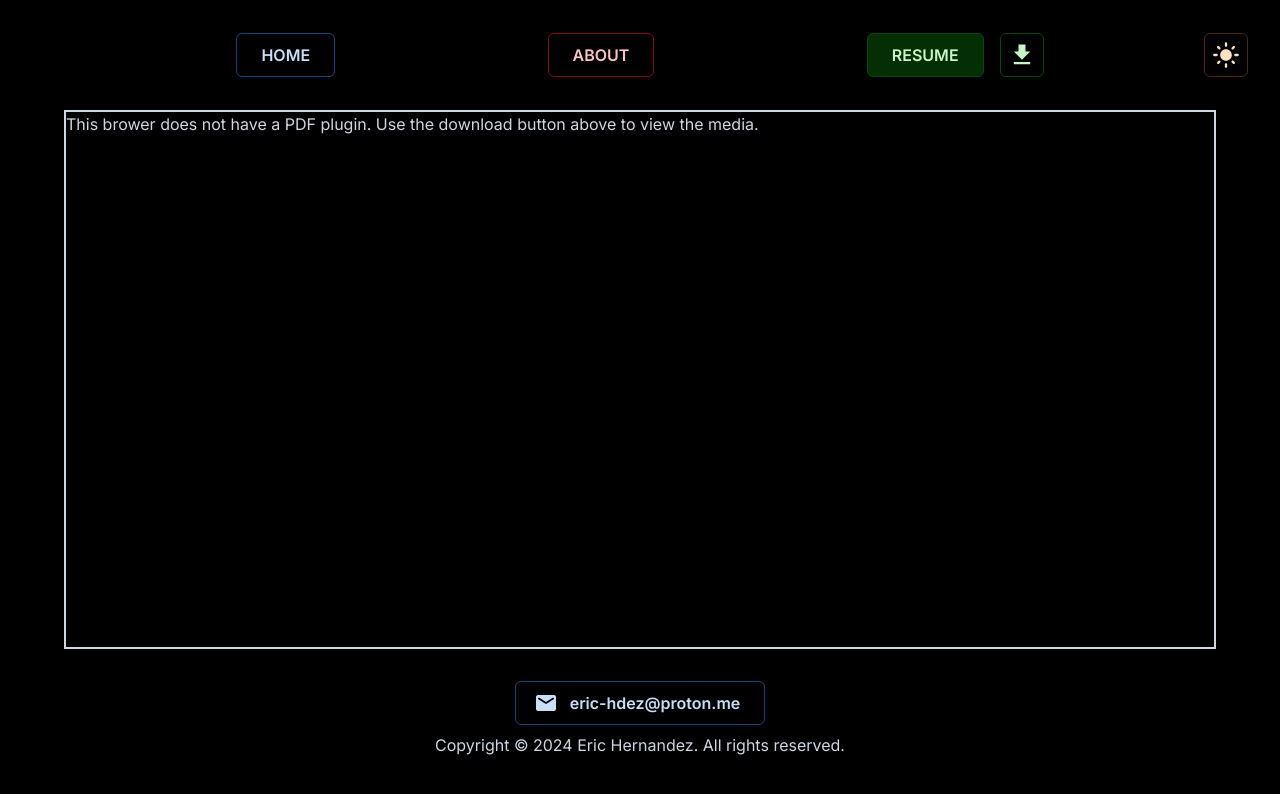
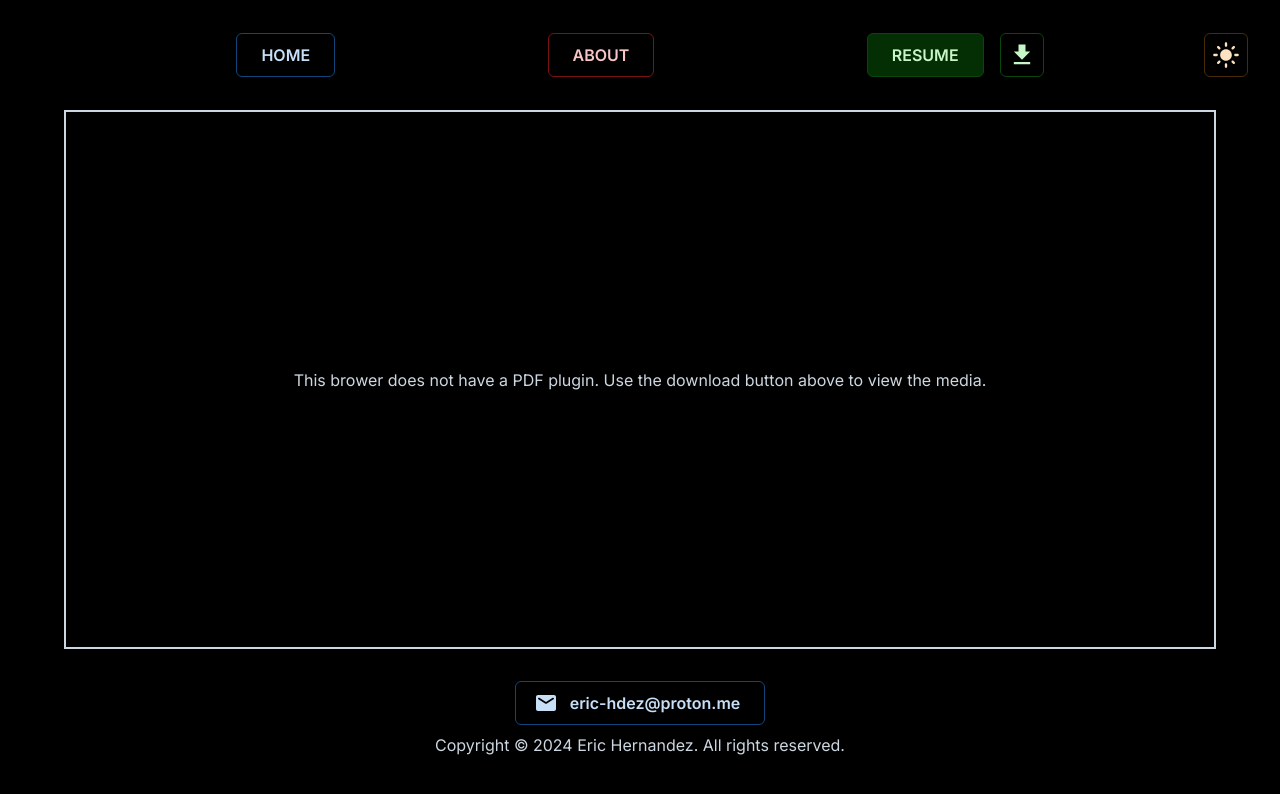
Before and after one commit to eric-hdez/eric-hdez.dev, a Next.js app: page /resume in a window 1280 px wide. Shown: the top 794 px of the page. Built offline with nearby package versions, Linux system fonts and the light colour scheme.

Commit message:
aligning text for browsers that cant display resume

```diff
--- a/src/app/resume/page.tsx
+++ b/src/app/resume/page.tsx
@@ -4,14 +4,14 @@ import { Box, Typography } from '@mui/joy';
 export default function Resume() {
   return (
     <>
-      <Box height="535px">
+      <Box height="535px" alignContent="center">
         <object
-          data="../../../public/eric_hdez_resume_dec.pdf"
+          data="/eric_hdez_resume_dec.pdf"
           type="application/pdf"
           width="100%"
           height="100%"
         >
-          <Typography>
+          <Typography textAlign="center">
             This brower does not have a PDF plugin. Use the download button
             above to view the media.
           </Typography>
```
